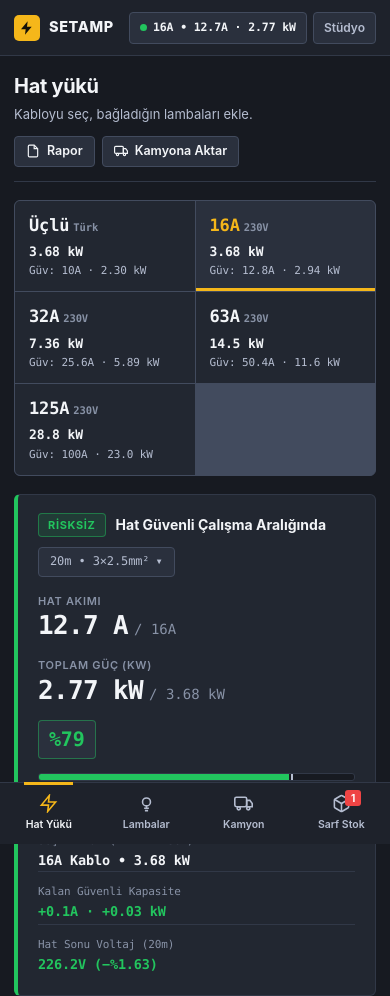
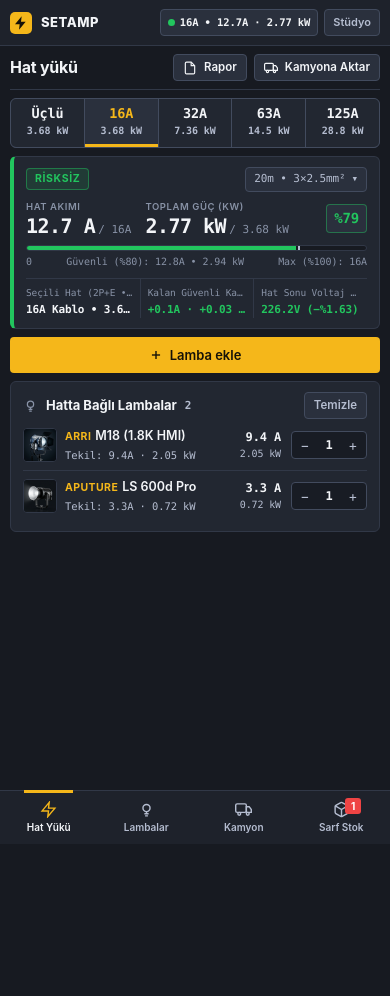
Before and after one commit to lotusdugun-ctrl/setamp-isik-asistani, a plain HTML site: page index.html in a window 390 px wide. Shown: the top 996 px of the page. After the commit the page ends 844 px from the top, so only its background shows below. Drawn offline with Linux system fonts and the light colour scheme.

Commit message:
Mobil tek ekran kompakt yerlesimi, 5 kablo tek satir

```diff
--- a/css/styles.css
+++ b/css/styles.css
@@ -524,14 +524,6 @@ button { cursor: pointer; border: none; background: none; padding: 0; }
   overflow: hidden;
 }
 
-@media (max-width: 760px) {
-  .cable-strip { grid-template-columns: repeat(3, minmax(0, 1fr)); }
-}
-
-@media (max-width: 460px) {
-  .cable-strip { grid-template-columns: repeat(2, minmax(0, 1fr)); }
-}
-
 .cable-card-btn {
   padding: 12px 14px;
   text-align: left;
@@ -720,8 +712,9 @@ button { cursor: pointer; border: none; background: none; padding: 0; }
 .strip-item + .strip-item { padding-left: 14px; border-left: 1px solid var(--border); }
 
 @media (max-width: 600px) {
-  .hero-strip { grid-template-columns: 1fr; }
-  .strip-item + .strip-item { padding-left: 0; border-left: none; border-top: 1px solid var(--border); padding-bottom: 2px; }
+  .hero-strip {
+    grid-template-columns: repeat(3, minmax(0, 1fr));
+  }
 }
 
 .strip-k { font-size: 11px; color: var(--text-dim); font-weight: 500; }
@@ -1331,6 +1324,296 @@ body.night-red .lightbox-img {
 .lightbox-spec-box { padding: 8px 10px; text-align: center; }
 .lightbox-spec-box + .lightbox-spec-box { border-left: 1px solid var(--border); }
 
+/* ==================== MOBİL TEK EKRAN YERLEŞİMİ (≤ 720px) ==================== */
+@media (max-width: 720px) {
+  :root {
+    --topbar-h: 46px;
+    --bottomnav-h: 54px;
+  }
+
+  .mobile-topbar {
+    padding: 0 10px;
+  }
+
+  .mobile-brand .brand-mark {
+    width: 22px;
+    height: 22px;
+  }
+
+  .mobile-brand .brand-name {
+    font-size: 13px;
+  }
+
+  .live-chip {
+    height: 27px;
+    padding: 0 7px;
+    font-size: 10.5px;
+    gap: 5px;
+  }
+
+  .icon-pill-btn {
+    height: 27px;
+    padding: 0 8px;
+    font-size: 11px;
+  }
+
+  .main-stage {
+    padding: calc(var(--topbar-h) + 8px) 10px calc(var(--bottomnav-h) + 12px);
+  }
+
+  .page-header {
+    align-items: center;
+    padding-bottom: 8px;
+    margin-bottom: 8px;
+    gap: 6px;
+  }
+
+  .page-title {
+    font-size: 16px;
+  }
+
+  .page-sub {
+    display: none;
+  }
+
+  .btn-sm {
+    height: 27px;
+    padding: 0 9px;
+    font-size: 11.5px;
+  }
+
+  /* 5 kablo tek yatay şeritte, boş kutu yok */
+  .cable-strip {
+    grid-template-columns: repeat(5, minmax(0, 1fr));
+    margin-bottom: 8px;
+  }
+
+  .cable-card-btn {
+    padding: 7px 3px 8px;
+    align-items: center;
+    text-align: center;
+    gap: 1px;
+  }
+
+  .cc-top {
+    justify-content: center;
+  }
+
+  .cc-phase,
+  .cc-safe {
+    display: none;
+  }
+
+  .cc-amp {
+    font-size: 13.5px;
+    line-height: 1.1;
+  }
+
+  .cc-kw {
+    font-size: 10px;
+    color: var(--text-muted);
+    margin-top: 2px;
+    white-space: nowrap;
+  }
+
+  /* Ana güç göstergesi kompakt: her şey ilk ekranda */
+  .hero-card {
+    padding: 10px 12px;
+    margin-bottom: 8px;
+  }
+
+  .hero-verdict-title {
+    display: none;
+  }
+
+  .status-pill {
+    padding: 2px 8px;
+    font-size: 10.5px;
+  }
+
+  .cable-settings-toggle {
+    height: 25px;
+    padding: 0 8px;
+    font-size: 11px;
+  }
+
+  .hero-readout {
+    margin-top: 8px;
+    gap: 8px;
+    align-items: center;
+    flex-wrap: nowrap;
+  }
+
+  .dual-big {
+    gap: 14px;
+    flex-wrap: nowrap;
+    min-width: 0;
+  }
+
+  .big-label {
+    font-size: 9.5px;
+  }
+
+  .big-num {
+    font-size: 20px;
+    gap: 3px;
+    white-space: nowrap;
+  }
+
+  .big-sub {
+    font-size: 11px;
+  }
+
+  .big-divider {
+    display: none;
+  }
+
+  .pct-chip {
+    font-size: 14px;
+    padding: 3px 7px;
+    flex-shrink: 0;
+  }
+
+  .gauge-wrap {
+    margin-top: 8px;
+  }
+
+  .bar-track {
+    height: 6px;
+  }
+
+  .gauge-scale {
+    font-size: 10px;
+    margin-top: 4px;
+  }
+
+  .hero-strip {
+    margin-top: 8px;
+    gap: 0;
+  }
+
+  .strip-item {
+    padding: 7px 6px 0 0;
+    min-width: 0;
+  }
+
+  .strip-item + .strip-item {
+    padding-left: 7px;
+  }
+
+  .strip-k {
+    font-size: 9.5px;
+    white-space: nowrap;
+    overflow: hidden;
+    text-overflow: ellipsis;
+  }
+
+  .strip-v {
+    font-size: 11px;
+    white-space: nowrap;
+    overflow: hidden;
+    text-overflow: ellipsis;
+  }
+
+  .hero-actions {
+    margin-top: 8px;
+  }
+
+  .mobile-add-bar {
+    margin-bottom: 8px;
+  }
+
+  .mobile-add-bar .btn {
+    min-height: 36px !important;
+    height: 36px;
+    font-size: 13px !important;
+  }
+
+  .warning-stack {
+    margin-bottom: 8px;
+    gap: 6px;
+  }
+
+  .warn-row {
+    padding: 7px 10px;
+    font-size: 12px;
+  }
+
+  .warn-desc {
+    font-size: 11px;
+  }
+
+  .section-card {
+    padding: 10px 12px;
+    margin-bottom: 8px;
+  }
+
+  .section-head {
+    margin-bottom: 8px;
+  }
+
+  .section-title {
+    font-size: 13px;
+  }
+
+  .lamp-row {
+    padding: 7px 0;
+    gap: 8px;
+    flex-wrap: nowrap;
+  }
+
+  .lamp-row-info {
+    min-width: 0;
+  }
+
+  .lamp-row-title {
+    font-size: 12.5px;
+    gap: 4px;
+  }
+
+  .lamp-row-sub {
+    font-size: 10.5px;
+  }
+
+  .lamp-thumb-sm {
+    width: 34px;
+    height: 34px;
+  }
+
+  .power-readout {
+    min-width: 54px;
+  }
+
+  .power-readout-a {
+    font-size: 12px;
+  }
+
+  .power-readout-kw {
+    font-size: 10px;
+  }
+
+  .stepper button {
+    width: 26px;
+    height: 26px;
+    font-size: 14px;
+  }
+
+  .stepper span {
+    min-width: 22px;
+    font-size: 12px;
+  }
+
+  .bnav-btn {
+    font-size: 10px;
+    gap: 2px;
+  }
+
+  .bnav-btn svg {
+    width: 17px;
+    height: 17px;
+  }
+}
+
 /* ==================== YAZDIR ==================== */
 @media print {
   body { background: #fff !important; color: #000 !important; }
--- a/index.html
+++ b/index.html
@@ -7,7 +7,7 @@
   <title>SetAmp — Işık Ekibi</title>
   <link rel="manifest" href="./manifest.json" />
   <link rel="icon" type="image/svg+xml" href="./assets/icon.svg" />
-  <link rel="stylesheet" href="./css/styles.css?v=8" />
+  <link rel="stylesheet" href="./css/styles.css?v=9" />
 </head>
 <body>
   <div class="app-shell">
@@ -568,10 +568,10 @@
 
   <div id="toast" class="toast" role="status" aria-live="polite"></div>
 
-  <script src="./js/data-cables.js?v=8"></script>
-  <script src="./js/data-fixtures.js?v=8"></script>
-  <script src="./js/data-templates.js?v=8"></script>
-  <script src="./js/calc.js?v=8"></script>
-  <script src="./js/app.js?v=8"></script>
+  <script src="./js/data-cables.js?v=9"></script>
+  <script src="./js/data-fixtures.js?v=9"></script>
+  <script src="./js/data-templates.js?v=9"></script>
+  <script src="./js/calc.js?v=9"></script>
+  <script src="./js/app.js?v=9"></script>
 </body>
 </html>
--- a/js/app.js
+++ b/js/app.js
@@ -475,7 +475,7 @@
       <div class="hero-head">
         <div style="display:flex; align-items:center; gap:10px; flex-wrap:wrap;">
           <span class="status-pill">${esc(ev.verdict.badge)}</span>
-          <span style="font-weight:700; font-size:14px;">${esc(ev.verdict.headline)}</span>
+          <span class="hero-verdict-title" style="font-weight:700; font-size:14px;">${esc(ev.verdict.headline)}</span>
         </div>
         <button id="toggleCableSettingsBtn" class="cable-settings-toggle mono ${ui.cableSettingsOpen ? 'open' : ''}">
           ${state.cableLength}m • ${sectionPrefix}${state.cableSection}mm²
@@ -1745,7 +1745,7 @@
     setTab(state.activeTab);
 
     if ('serviceWorker' in navigator && (location.protocol === 'http:' || location.protocol === 'https:')) {
-      navigator.serviceWorker.register('./sw.js?v=8').then((reg) => reg.update()).catch(() => {});
+      navigator.serviceWorker.register('./sw.js?v=9').then((reg) => reg.update()).catch(() => {});
     }
   });
 })();
--- a/sw.js
+++ b/sw.js
@@ -1,4 +1,4 @@
-const CACHE_NAME = 'setamp-pro-v8';
+const CACHE_NAME = 'setamp-pro-v9';
 const ASSETS = [
   './',
   './index.html',
```
